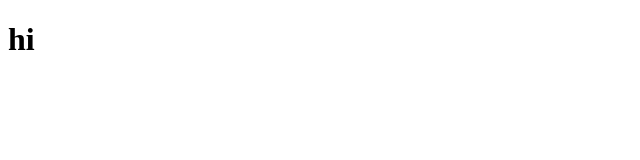
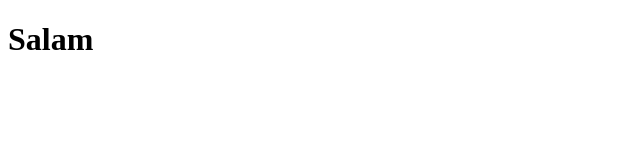
Before and after one commit to junysgr/stashh, a plain HTML site: page index.html in a window 1280 px wide. Shown: the whole page, without its empty margins (0-640 px from the left). Drawn offline with Linux system fonts and the light colour scheme.

Commit message:
stashed changes

```diff
--- a/index.html
+++ b/index.html
@@ -6,6 +6,6 @@
 		<title>Document</title>
 	</head>
 	<body>
-		<h1>hi</h1>
+		<h1>Salam</h1>
 	</body>
 </html>
```
